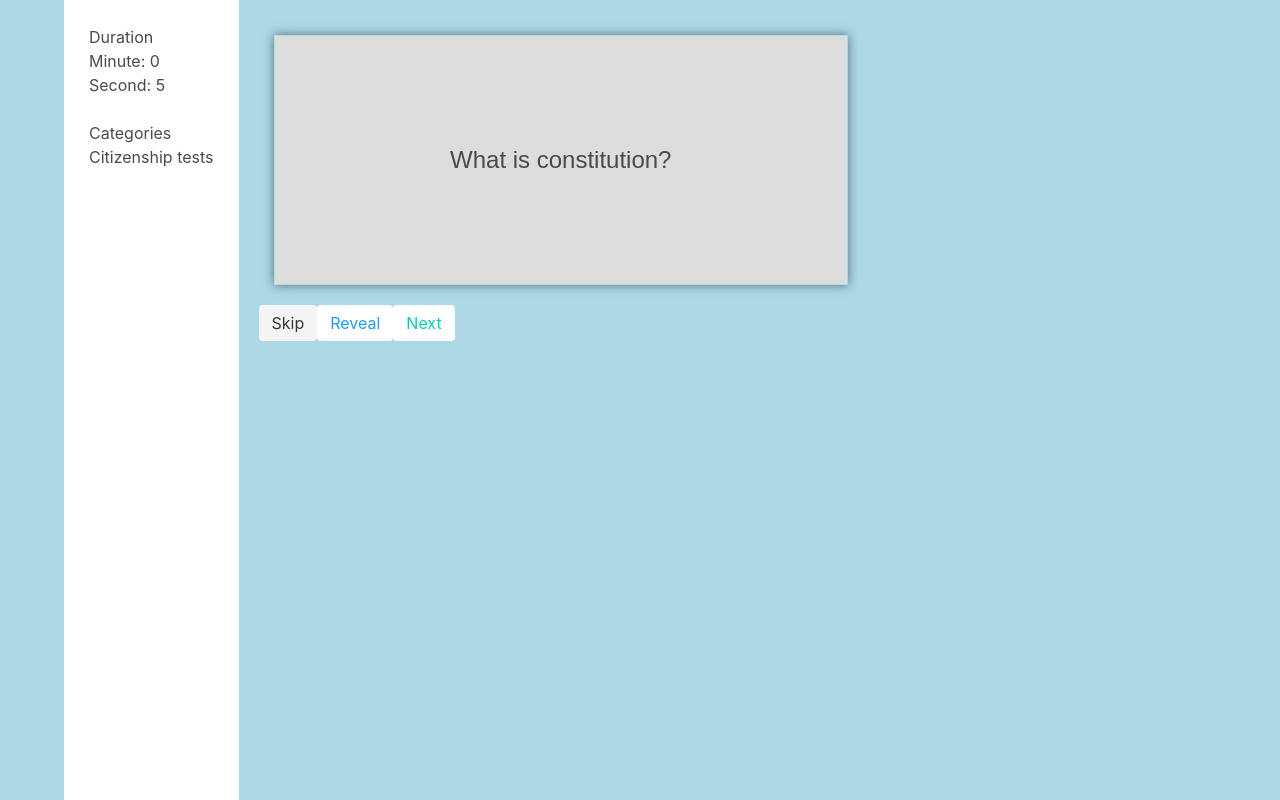
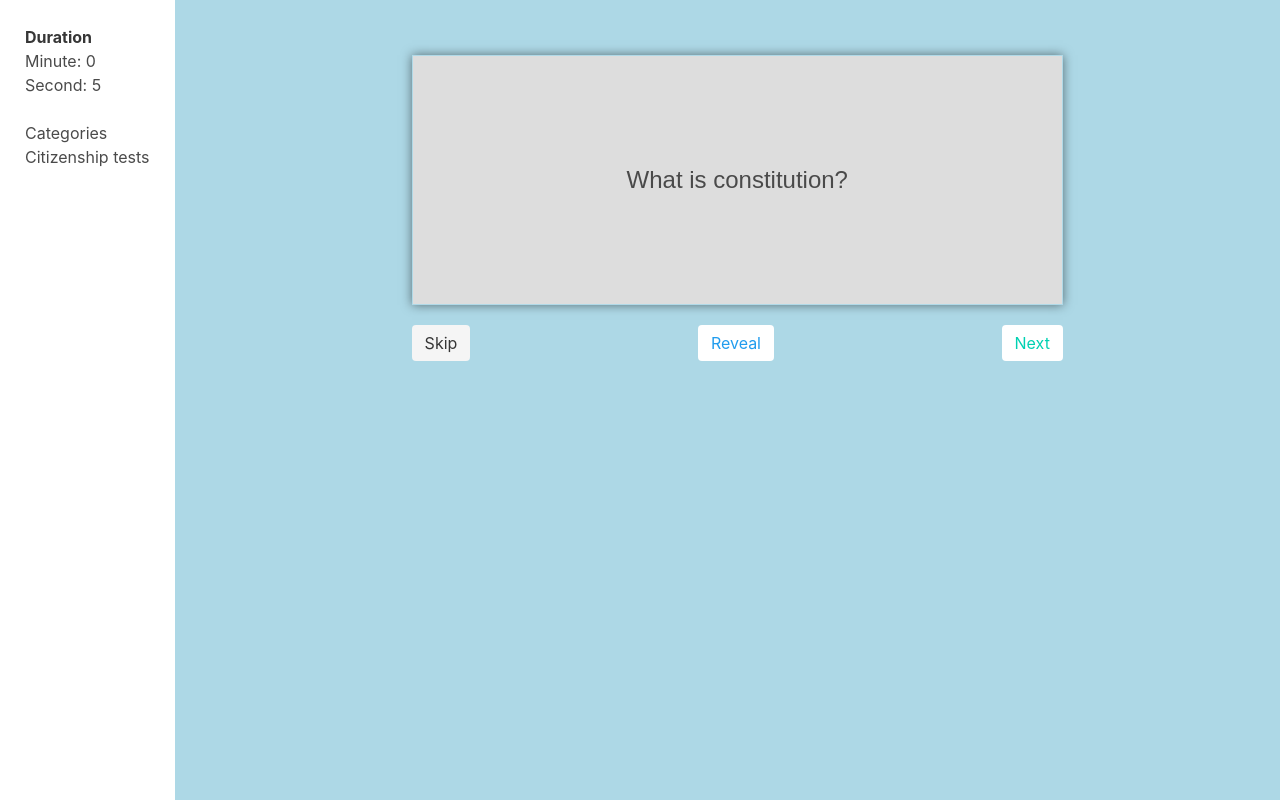
Before and after one commit to rattanakchea/react-chat, a React (Create React App) app: page / in a window 1280 px wide. Built offline with nearby package versions, Linux system fonts and the light colour scheme; a web font is replaced by a local one.

Commit message:
add controller component

```diff
--- a/src/App.css
+++ b/src/App.css
@@ -6,7 +6,7 @@
   background-color: lightblue;
 }
 
-.container {
+.app-container {
   display: flex;
   box-sizing: border-box;
   width: 100%;
@@ -50,4 +50,6 @@ ul {
   display: flex;
   flex-direction: row;
   flex-wrap: wrap;
+  flex-flow: column;
+  align-items: center;
 }
--- a/src/App.js
+++ b/src/App.js
@@ -25,11 +25,22 @@ class App extends Component {
     this.state = {
       list: [selectedCard, selectedCard2]
     };
+
+    this.controller = {
+      next: function() {
+        console.log("from app.js next");
+      }
+    };
+  }
+
+  // go to next question
+  next() {
+    console.log("click on next");
   }
 
   render() {
     return (
-      <div className="container">
+      <div className="app-container">
         <div id="left">
           <div className="top-left">
             <Clock />
@@ -43,11 +54,11 @@ class App extends Component {
           <div className="bottom" />
         </div>
         <div id="right">
-          <div className="Content">
+          <div className="content">
             <CardItem item={this.selectedCard} />
+
+            <Controller controller={this.controller} />
           </div>
-
-          <Controller />
         </div>
       </div>
     );
--- a/src/components/CardItem.css
+++ b/src/components/CardItem.css
@@ -1,5 +1,5 @@
 article.card-item {
-  margin: 0px 15px 20px;
+  margin: 20px 0;
   border: 1px rgba(255, 255, 255, 0.03) solid;
   box-shadow: 0px 0px 10px rgba(0, 0, 0, 0.5);
   width: 60%;
--- a/src/components/Clock.js
+++ b/src/components/Clock.js
@@ -39,7 +39,9 @@ class Clock extends Component {
   render() {
     return (
       <div>
-        <h3>Duration</h3>
+        <h3>
+          <strong>Duration</strong>
+        </h3>
         <p>
           Minute:{" "}
           {Math.floor(
--- a/src/components/Controller.css
+++ b/src/components/Controller.css
@@ -0,0 +1,5 @@
+.controller {
+  display: flex;
+  justify-content: space-between;
+  width: 60%;
+}
--- a/src/components/Controller.js
+++ b/src/components/Controller.js
@@ -5,12 +5,21 @@ import "./Controller.css";
  * Controller consists of Skip, reveal answer, next buttons to control flashcard testing
  */
 class Controller extends Component {
+  next() {
+    console.log("next");
+    console.log(this.props.x);
+  }
   render() {
     return (
       <div className="controller">
-        <a class="button is-light">Skip</a>
-        <a class="button is-info is-inverted">Reveal</a>
-        <a class="button is-primary is-inverted">Next</a>
+        <a className="button is-light">Skip</a>
+        <a
+          onClick={this.props.controller.next}
+          className="button is-info is-inverted"
+        >
+          Reveal
+        </a>
+        <a className="button is-primary is-inverted">Next</a>
       </div>
     );
   }
```
